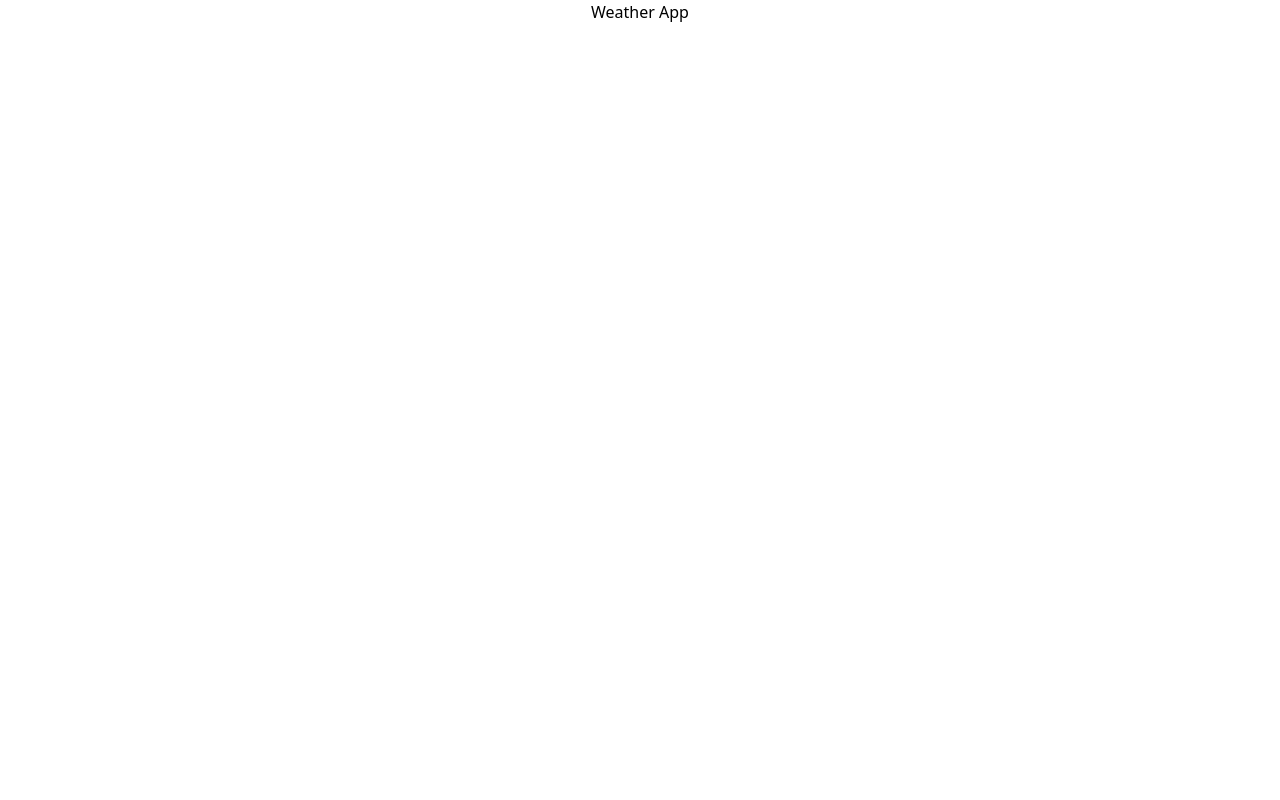
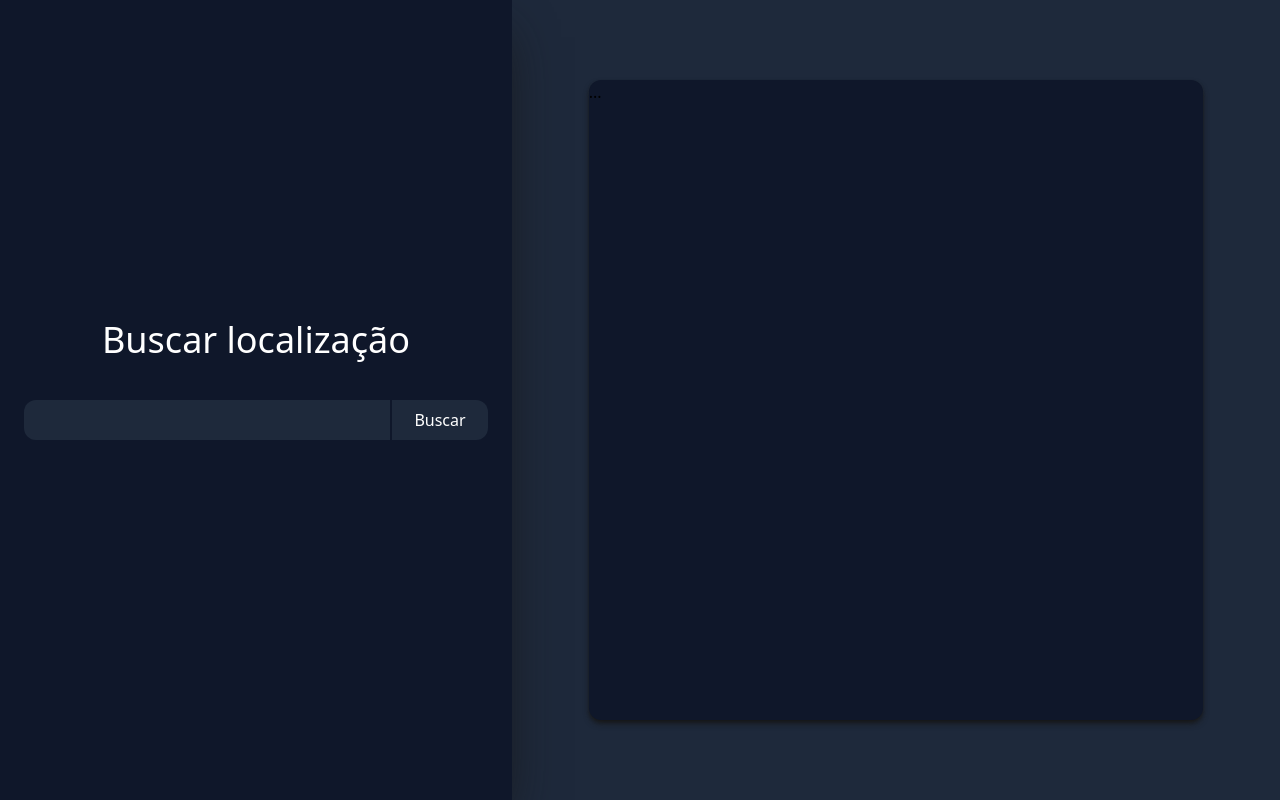
Before and after one commit to LeoNzZ7/WeatherWebApp, a React (Vite) app: page / in a window 1280 px wide. Built offline with nearby package versions, Linux system fonts and the light colour scheme.

Commit message:
SeacrhArea e InfoArea

```diff
--- a/src/App.tsx
+++ b/src/App.tsx
@@ -1,7 +1,15 @@
+import { InfoArea } from "./components/infoArea";
+import { SearchArea } from "./components/searchArea";
+
 const App = () => {
   return(
-    <div>
-      <h1 className="text-center">Weather App</h1>
+    <div className="h-screen flex bg-slate-800">
+      <div className="w-2/5 p-6 h-screen bg-slate-900 shadow-2xl shadow-neutral-900">
+        <SearchArea/>
+      </div>
+      <div className="w-full flex justify-center items-center">
+        <InfoArea/>
+      </div>
     </div>
   );
 }
--- /dev/null
+++ b/src/components/API.ts
@@ -0,0 +1,5 @@
+import axios from "axios";
+
+const URLBASE = axios.create({
+
+})
--- /dev/null
+++ b/src/components/infoArea.tsx
@@ -0,0 +1,7 @@
+export const InfoArea = () => {
+    return(
+        <div className="w-4/5 h-4/5 rounded-xl shadow-md shadow-neutral-900 bg-slate-900">
+            ...
+        </div>
+    )
+}
--- /dev/null
+++ b/src/components/searchArea.tsx
@@ -0,0 +1,14 @@
+export const SearchArea = () => {
+    return(
+        <div className="h-full w-full flex flex-col justify-center items-center">
+            <h1 className="text-white text-4xl">Buscar localização</h1>
+            <div className="w-full mt-10 mb-10 flex justify-center">
+                <input type='text' className="p-2 rounded-tl-xl rounded-bl-xl text-white bg-slate-800 h-10 w-[375px] outline-none focus:opacity-90 hover:opacity-90"/>
+                <button className="p-2 w-[100px] h-10 border-l-2 border-slate-900 bg-slate-800 rounded-tr-xl rounded-br-xl text-white hover:opacity-90">Buscar</button>
+            </div>
+            <div className="w-[475px] rounded-xl bg-slate-800">
+
+            </div>
+        </div>
+    )
+}
```
